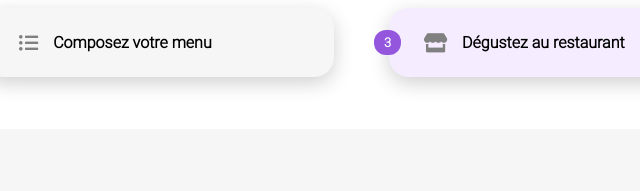
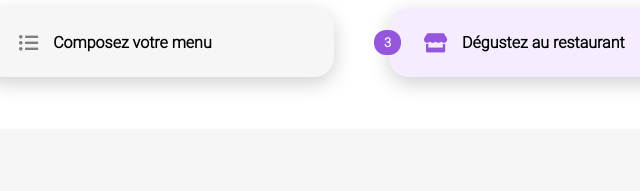
Before and after one commit to mikafrdev/MikaelDelpont_3_21092021, a website: page index.html in a window 1280 px wide. Shown: the part 453-644 px from the top of the page, 481-1121 px from the left. Drawn offline with Linux system fonts and the light colour scheme; a web font is replaced by a local one.

Commit message:
Update instructions HP

```diff
--- a/scss/layout/_container.scss
+++ b/scss/layout/_container.scss
@@ -91,6 +91,9 @@
         padding: 25px;
         &.bg {
             background-color: $color-quarternary;
+            & i {
+                color: $color-primary;
+            }
         }
         & i {
             margin: 0 15px 0 10px;
```
Also changed, not shown: css/style.min.css, 1 other file.
